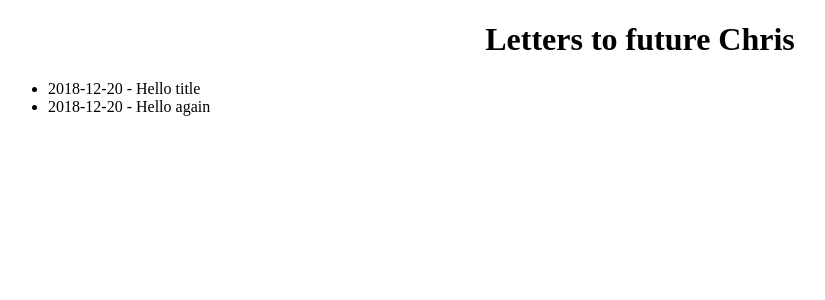
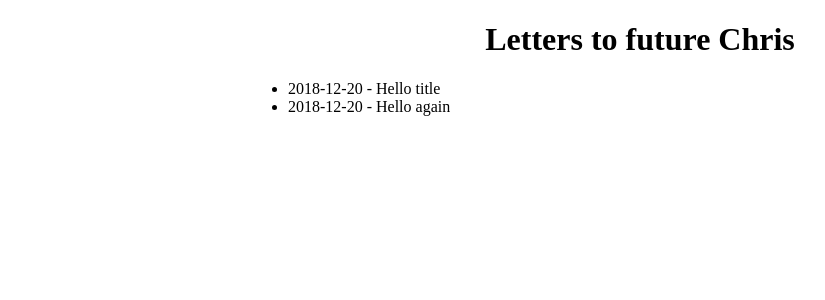
Before and after one commit to chrisosaurus/chrisosaurus.github.io, a Jekyll site: the page built from index.html, in a window 1280 px wide. Shown: the top 300 px of the page, without its empty margins (0-825 px from the left). Built offline with Jekyll 4.4.1, drawn with Linux system fonts in a browser that asks for light colours.

Commit message:
Adding styling for content sections.

```diff
--- a/_layouts/index.html
+++ b/_layouts/index.html
@@ -7,6 +7,6 @@ single: true
     {{ site.title }}
   </a>
 </h1>
-<section>
+<section class="content">
   {{ content }}
 </section>
--- a/_layouts/post.html
+++ b/_layouts/post.html
@@ -9,4 +9,6 @@ single: true
 <div class="date">{{ page.date | date: "%Y-%m-%d" }}</div>
 <div class="author">{{ site.author }}</div>
 
-{{ content }}
+<section class="content">
+  {{ content }}
+</section>
--- a/assets/css/style.css
+++ b/assets/css/style.css
@@ -38,3 +38,12 @@ a {
 .author {
     text-align: center;
 }
+
+.content {
+    margin: auto;
+    max-width: 800px;
+}
+
+ul {
+    padding-left: 3em;
+}
```
